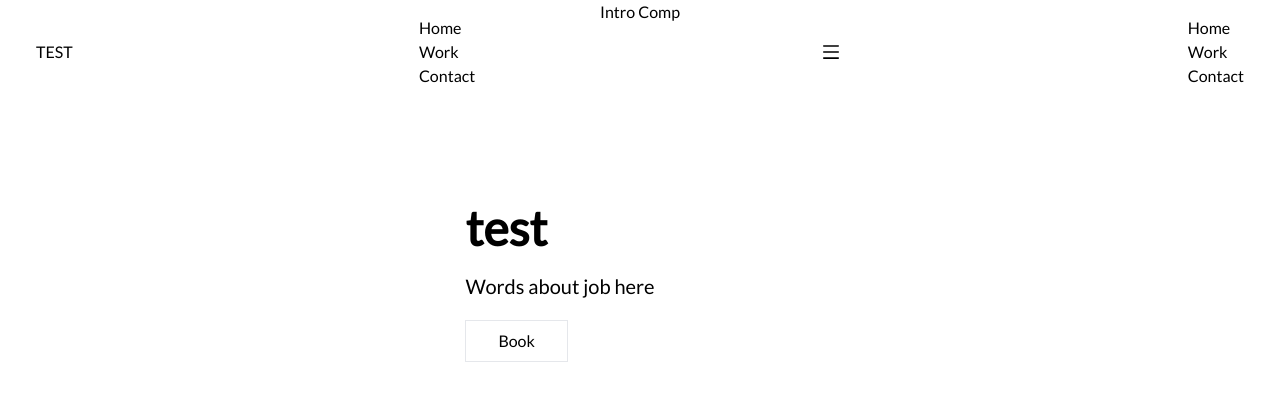
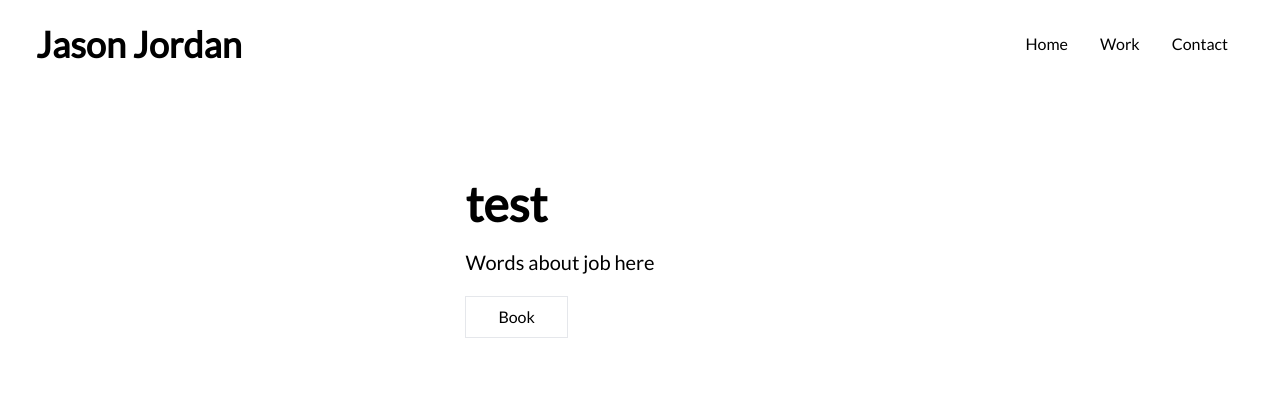
Before and after one commit to JasonAJordan/personal-website, a Next.js app: page / in a window 1280 px wide. Shown: the top 400 px of the page. Built offline with nearby package versions, Linux system fonts and the light colour scheme.

Commit message:
nav bar done

```diff
--- a/src/components/Intro.tsx
+++ b/src/components/Intro.tsx
@@ -3,9 +3,9 @@ import React from 'react'
 const Intro = ({heading, message}) => {
   return (
     <div>
-      <div className='flex istems-center justify-center'>
+      {/* <div className='flex istems-center justify-center'>
         Intro Comp
-      </div>
+      </div> */}
       <div className= 'flex istems-center justify-center
                       mb-12 bg-fixed bg-center bg-cover bg-white'>
         <div className=''/>
--- a/src/components/navbar.tsx
+++ b/src/components/navbar.tsx
@@ -1,44 +1,75 @@
-import React from 'react'
+import React, {useState, useEffect} from 'react'
 import Link from 'next/link'
 import {AiOutlineMenu, AiOutlineClose} from 'react-icons/ai'
 
 
 const Navbar = () => {
+  const [nav, setNav] = useState(false)
+
+  const [color, setColor] = useState('transparent')
+  const [textColor, setTextColor] = useState('black')
+
+  const handleNav = () => {
+    setNav(!nav)
+  }
+
+  useEffect(()=> {
+    const changeColor = () => {
+      if(window.scrollY >= 90){
+        setColor('#fffffff')
+        setTextColor('#000000')
+      } else {
+        setColor('transparent')
+        setTextColor('#fffffff')
+      }
+    }
+  }, []);
+
   return (
-    <div className='fixed left-0 top-0 w-full z-10 ease-in duration-300'>
-      <div className='max-w-[1240px] m-auto flex justify-between items-center p-4'>
+    <div style={{backgroundColor: `${color}`}} className='fixed left-0 top-0 w-full z-10 ease-in duration-300'>
+      <div className='max-w-[1240px] m-auto flex justify-between items-center p-4 text-black'>
         <Link href='/'>
-          <h1>TEST</h1>
+          <h1 style={{color: `${textColor}`}} className='font-bold text-4xl'>Jason Jordan</h1>
         </Link>
-        <ul>
-          <li>
+        {/* Web button */}
+        <ul style={{color: `${textColor}`}}  className='hidden sm:flex'>
+          <li className='p-4'>
           <Link href='/'>Home</Link>
           </li>
-          <li>
+          <li className='p-4'>
           <Link href='/'>Work</Link>
           </li>
-          <li>
+          <li className='p-4'>
           <Link href='/'>Contact</Link>
           </li>
         </ul>
 
 
         {/* moblie button */}
-        <div>
-          <AiOutlineMenu size={20} />
+        <div onClick={handleNav} style={{color: `${textColor}`}} className='block sm:hidden z-10'>
+          {nav ? <AiOutlineClose size={20}/> : <AiOutlineMenu size={20} />}
         </div>
 
-        <ul>
-          <li>
+
+        <div className={
+          nav
+          ? "sm:hidden absolute top-0 left-0 right-0 bottom-0 flex justify-center items-center w-full h-screen bg-white text-center ease-in duration-300"
+          : "sm:hidden absolute top-0 left-[-100%] right-0 bottom-0 flex justify-center items-center w-full h-screen bg-white text-center ease-in duration-300"
+        }
+          >
+          <ul >
+            <li className='p-4 text=4xl hover:text-gray-500'>
               <Link href='/'>Home</Link>
             </li>
-          <li>
+            <li className='p-4 text=4xl hover:text-gray-500'>
               <Link href='/'>Work</Link>
             </li>
-          <li>
+            <li className='p-4 text=4xl hover:text-gray-500'>
               <Link href='/'>Contact</Link>
             </li>
           </ul>
+        </div>
+
 
 
 
```
Lines whose indentation alone changed are shown as unchanged.
